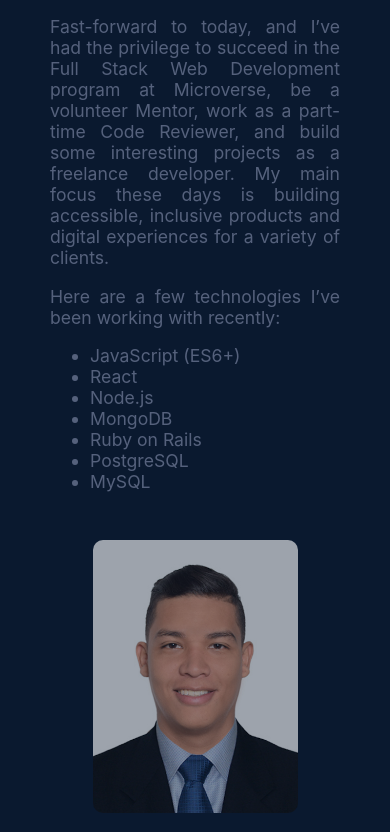
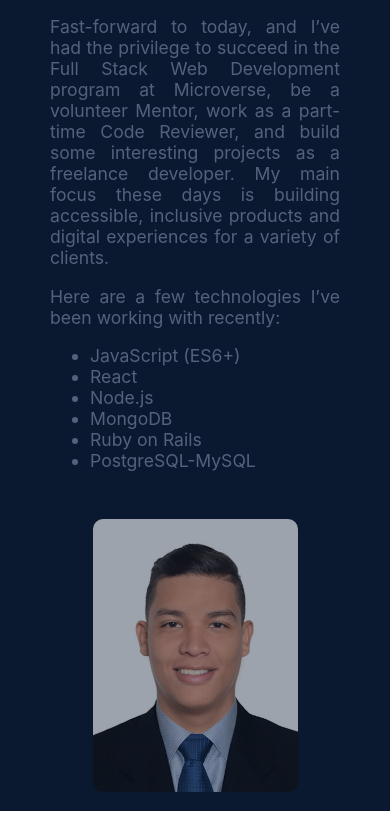
Before and after one commit to petudeveloper/portafolio, a React (Create React App) app: page / in a window 390 px wide. Shown: the part 1164-1996 px from the top of the page. After the commit the page ends 1975 px from the top, so only its background shows below. Built offline with nearby package versions, Linux system fonts and the light colour scheme.

Commit message:
Add responsive style to list.

```diff
--- a/src/components/AboutMe/AboutMe.js
+++ b/src/components/AboutMe/AboutMe.js
@@ -15,14 +15,13 @@ const AboutMe = () => (
         <p>
           Here are a few technologies I’ve been working with recently:
         </p>
-        <ul>
+        <ul className={styles.list}>
           <li>JavaScript (ES6+)</li>
           <li>React</li>
           <li>Node.js</li>
           <li>MongoDB</li>
           <li>Ruby on Rails</li>
-          <li>PostgreSQL</li>
-          <li>MySQL</li>
+          <li>PostgreSQL-MySQL</li>
         </ul>
       </div>
       <div className={styles.imageContainer}>
--- a/src/components/AboutMe/aboutMe.module.css
+++ b/src/components/AboutMe/aboutMe.module.css
@@ -47,6 +47,17 @@
   max-width: 205px;
 }
 
+.list {
+  display: grid;
+  grid-template-columns: repeat(2, 1fr);
+}
+
+@media (max-width: 425px) {
+  .list {
+    grid-template-columns: 1fr;
+  }
+}
+
 @media (max-width: 768px) {
   .content {
     grid-template-columns: 1fr;
```
